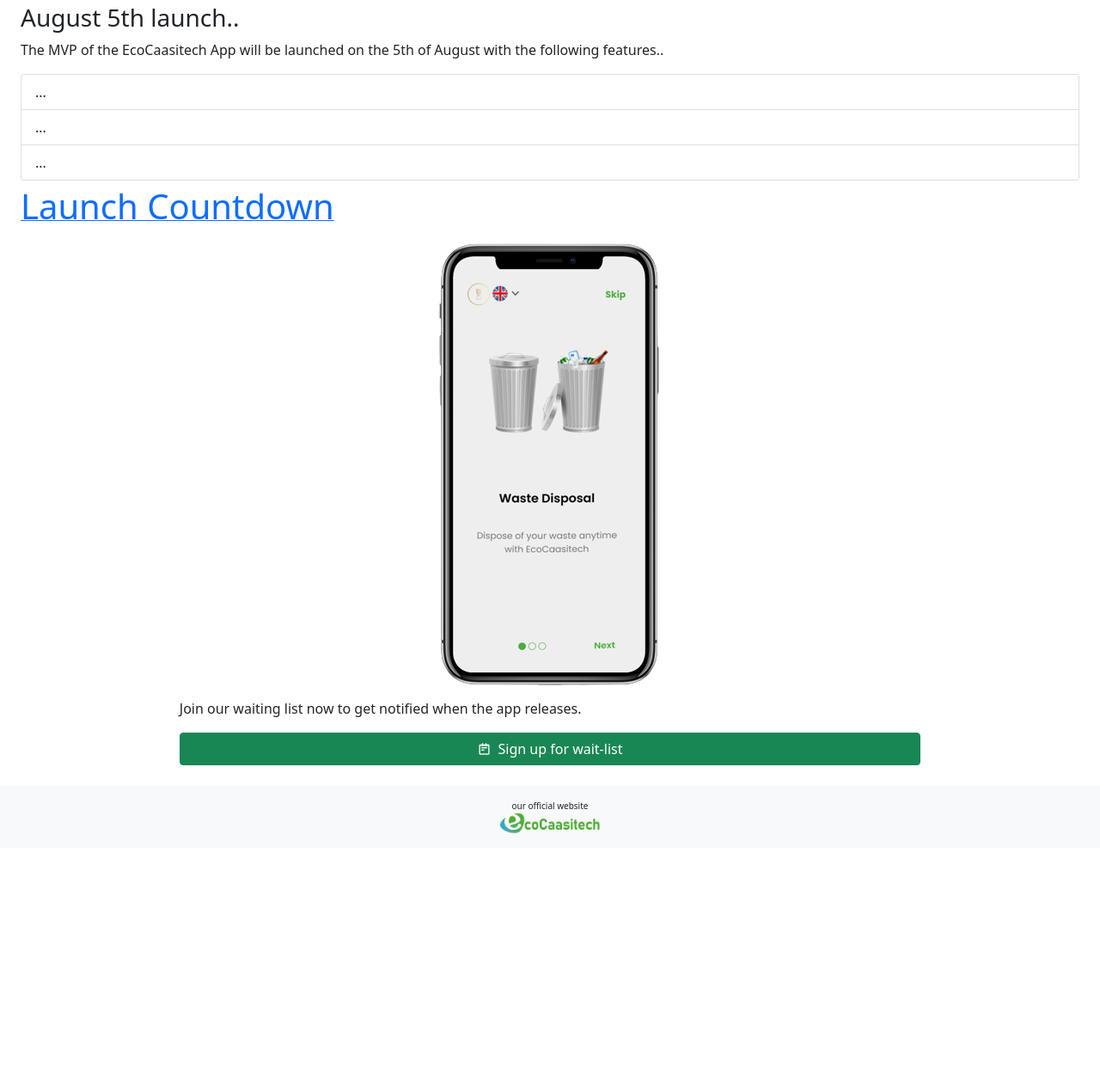
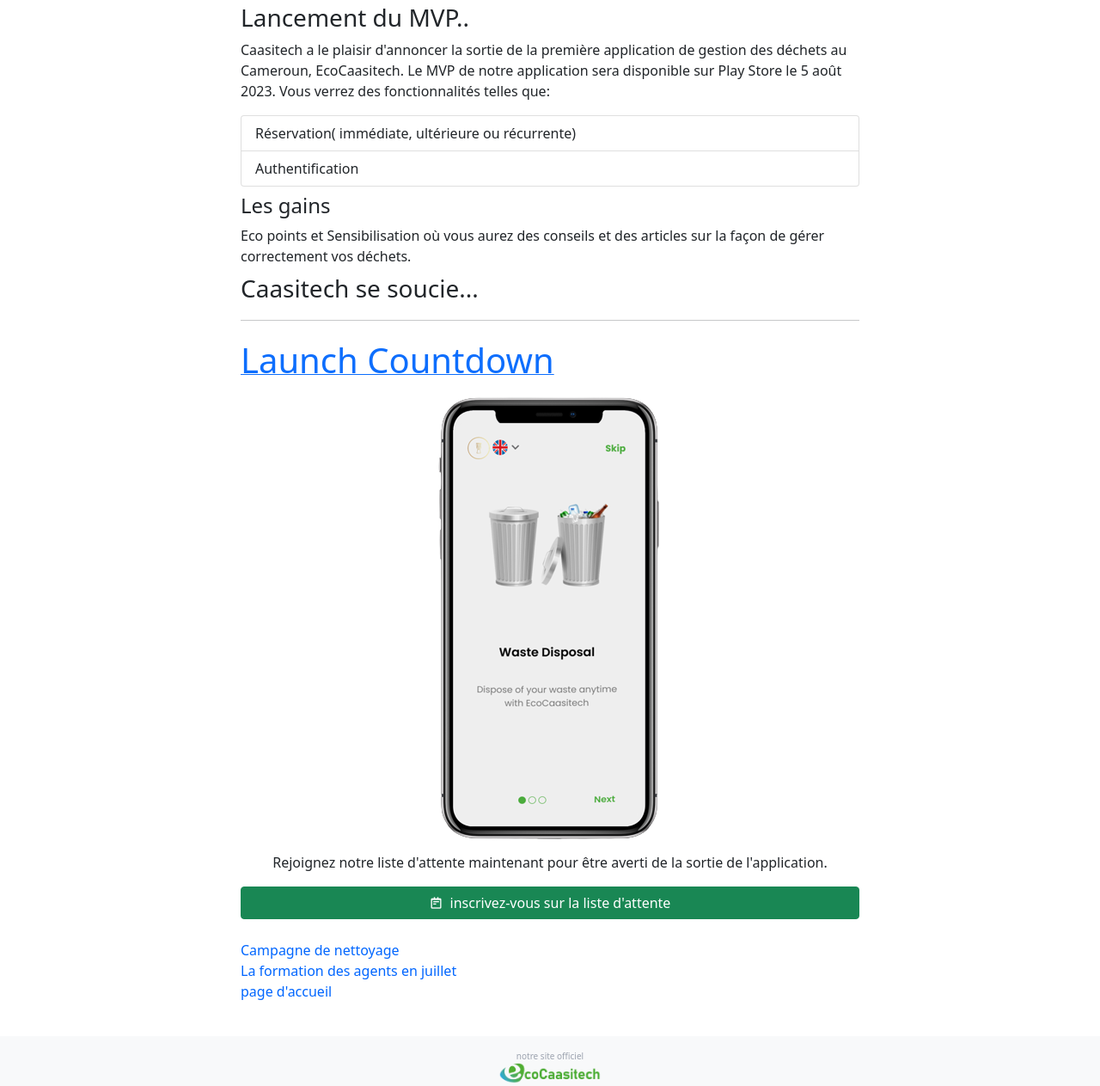
Before and after one commit to a-che613/ecoletter, a website: page launch.html in a window 1280 px wide. Shown: the part 138-1401 px from the top of the page at 86% size. Before the commit the page ends 1124 px from the top, so only its background shows below. Drawn offline with nearby package versions, Linux system fonts and the light colour scheme; a script that the page names is missing.

Commit message:
updated content

```diff
--- a/launch.html
+++ b/launch.html
@@ -26,86 +26,40 @@
       </div>
     </div>
   </nav>
-  <section class="p-4">
-    <p class="h3">August 5th launch..</p>
-    <p>The MVP of the EcoCaasitech App will be launched on the 5th of August with the following features..</p>
+  <section class="p-4 section">
+    <p class="h3">Lancement du MVP..</p>
+    <p>Caasitech a le plaisir d'annoncer la sortie de la première application de gestion des déchets au Cameroun, EcoCaasitech. Le MVP de notre application sera disponible sur Play Store le 5 août 2023.
+      Vous verrez des fonctionnalités telles que:</p>
     <ul class="list-group">
-      <li class="list-group-item">...</li>
-      <li class="list-group-item">...</li>
-      <li class="list-group-item">...</li>
+      <li class="list-group-item">Réservation( immédiate, ultérieure ou récurrente)</li>
+      <li class="list-group-item">Authentification</li>
     </ul>
-    <a href="https://logwork.com/countdown-zt91" class="countdown-timer" data-timezone="Africa/Lagos" data-date="2023-08-05 00:00"><span class="launcher">Launch Countdown</span></a>
+    <p class="h4 pt-2">Les gains</p>
+    <p class="p-0 m-0">Eco points et Sensibilisation où vous aurez des conseils et des articles sur la façon de gérer correctement vos déchets. </p>
+    <p class="fs-3 pt-1 m-0">Caasitech se soucie...</p>
+    <hr>
+    <div class="countdown">
+      <a href="https://logwork.com/countdown-zt91" class="countdown-timer" data-timezone="Africa/Lagos" data-date="2023-08-05 00:00"><span class="launcher">Launch Countdown</span></a>
+    </div>
     <div class="d-flex flex-column justify-content-center align-items-center">
       <img src="images/home-image2-removebg-preview.png" alt="">
-      <div style="width: 70%">
-        <p>Join our waiting list now to get notified when the app releases.</p>
-        <a href="https://docs.google.com/forms/d/e/1FAIpQLSe4wECajnR1ZkkFAvQwBxo5AJ2yTCcgbmZyZuwKaYxe8Ibqxg/viewform?pli=1" class="btn btn-success d-flex align-items-center gap-2 justify-content-center"><i class='bx bx-notepad'></i> Sign up for wait-list</a>
+      <div style="width: 100%">
+        <p class="text-center">Rejoignez notre liste d'attente maintenant pour être averti de la sortie de l'application.</p>
+        <a href="https://docs.google.com/forms/d/e/1FAIpQLSe4wECajnR1ZkkFAvQwBxo5AJ2yTCcgbmZyZuwKaYxe8Ibqxg/viewform?pli=1" class="btn btn-success d-flex align-items-center gap-2 justify-content-center"><i class='bx bx-notepad'></i>inscrivez-vous sur la liste d'attente</a>
       </div>
     </div>
+    <ul class="pl-0 pt-4">
+      <a href="./campaign.html"><li>Campagne de nettoyage</li></a>
+      <a href="./training.html"><li>La formation des agents en juillet</li></a>
+      <a href="./index.html"><li>page d'accueil</li></a>
+    </ul>
   </section>
-
-  <!-- <section class="p-3 d-flex flex-column gap-3">
-    <div class="card shadow-sm landing">
-      <img src="images/IMG-20230516-WA0078.jpg" class="card-img-top" alt="...">
-      <div class="card-body landing-container">
-        <p class="card-text landing-text">Bienvenue dans la deuxième édition de notre lettre Eco.</p>
-      </div>
-    </div>
-    <section class="section">
-    <div class="body-image">
-      <div class="web-text">
-        <p class="h2">Quelles sont les nouveautés?</p>
-        <p>En tant qu'agent d'élimination des déchets, vous aurez la liberté de choisir les heures
-          de la journée pendant lesquelles vous souhaitez travailler. Il peut s'agir de 5h00 à 12h00 ou de 12h00 à 19h00.
-          Et, selon l'heure que vous choisissez, vous pouvez être appelé à n'importe quel moment de cette heure pour travailler.
-        </p>
-      </div>
-      <img src="images/PA EcoCaasitech.jpg" alt="" class="running-agent">
-      <div id="carouselExampleSlidesOnly" class="carousel slide mobile-carousel" data-bs-ride="carousel">
-        <div class="carousel-inner">
-          <div class="carousel-item active">
-            <img src="images/carousel1.jpg" class="d-block w-100" alt="...">
-          </div>
-          <div class="carousel-item">
-            <img src="images/carousel3.jpg" class="d-block w-100" alt="...">
-          </div>
-          <div class="carousel-item">
-            <img src="images/carousel4.jpg" class="d-block w-100" alt="...">
-          </div>
-          <div class="carousel-item">
-            <img src="images/carousel6.jpg" class="d-block w-100" alt="...">
-          </div>
-        </div>
-      </div>
-    </div>
-    </div>
-    <div>
-      <p class="h2 mt-3">Qu'est-ce qui suit?</p>
-      <div class="d-flex flex-column gap-8">
-        <ul class="list-group">
-          <li class="list-group-item">La formation des agents en juillet</li>
-          <li class="list-group-item">Campagne de nettoyage</li>
-          <li class="list-group-item">Lancement du MVP d'EcoCaasitech en août</li>
-        </ul>
-        <div class="d-flex justify-content-center align-items-center">
-          <img src="images/home-image2-removebg-preview.png" alt="">
-        </div>
-      </div>
-    </div>
-    <div>
-      <p class="text-center fw-bold fs-3">
-        Eliminer de maniére responsable, créer un impact!
-      </p>
-    </div>
-    </section>
-  </section> -->
-  <!-- <a href="https://ecocaasitech.caasitech.co/">Visit our official website</a> -->
   <footer class="mb-0 bg-light d-flex flex-column gap-0 align-items-center justify-content-center p-3">
     <!-- <i class='bx bxl-twitter fs-3 hover:text-blue-500'></i>
     <i class='bx bxl-facebook-circle fs-3 hover:text-blue-700'></i>
     <i class='bx bxl-instagram-alt fs-3 hover:text-pink-950'></i>
     <i class='bx bxl-linkedin-square fs-3 hover:text-blue-700'></i> -->
-    <p class="text-gray-400 p-0 m-0" style="font-size: 10px">our official website</p>
+    <p class="text-gray-400 p-0 m-0" style="font-size: 10px">notre site officiel</p>
     <a href="https://ecocaasitech.caasitech.co/">
       <img src="images\ecocaasitech_logo-removebg-preview.png" alt="" class="footer-logo">
     </a>
--- a/script.js
+++ b/script.js
@@ -3,10 +3,15 @@
 const progressStatus = document.getElementById("progress_status");
 
 window.addEventListener("scroll", () => {
-  const scrollY = window.scrollY;
-  const scrollHeight = document.documentElement.scrollHeight - window.innerHeight;
-  const progress = scrollY / scrollHeight;
+  // const scrollY = window.scrollY;
+  // const scrollHeight = document.documentElement.scrollHeight - window.innerHeight;
+  // const progress = scrollY / scrollHeight;
 
-  progressBar.style.width = progress * 100 + "%";
+  // progressBar.style.width = progress * 100 + "%";
   // progressStatus.innerHTML = Math.round(progress * 100) + "%";
+
+  let winScroll = document.body.scrollTop || document.documentElement.scrollTop;
+  let height = document.documentElement.scrollHeight - document.documentElement.clientHeight;
+  let scrolled = (winScroll / height) * 100;
+  progressBar.style.width = scrolled + "%";
 });
```
Also changed, not shown: campaign.html (+12 -63 lines), index.html (+2 -1 lines), training.html (+7 -4 lines), dist/output.css.
